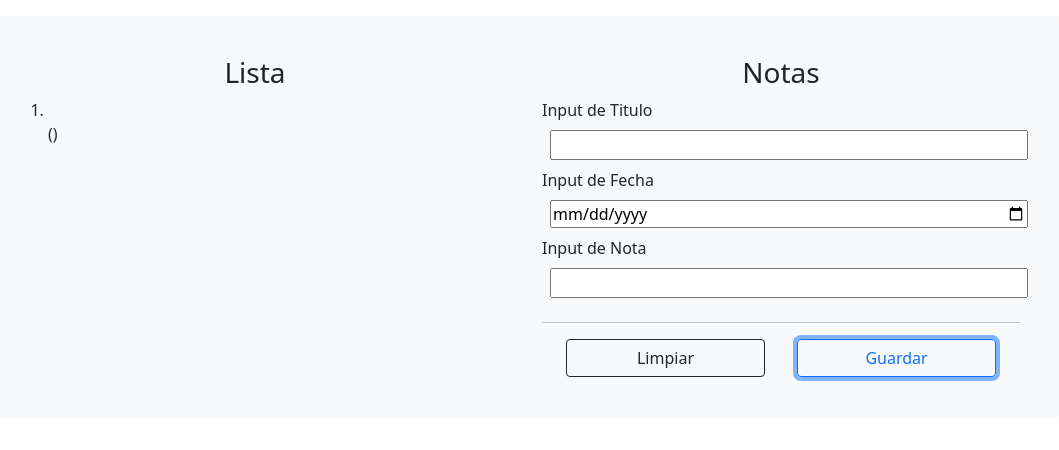
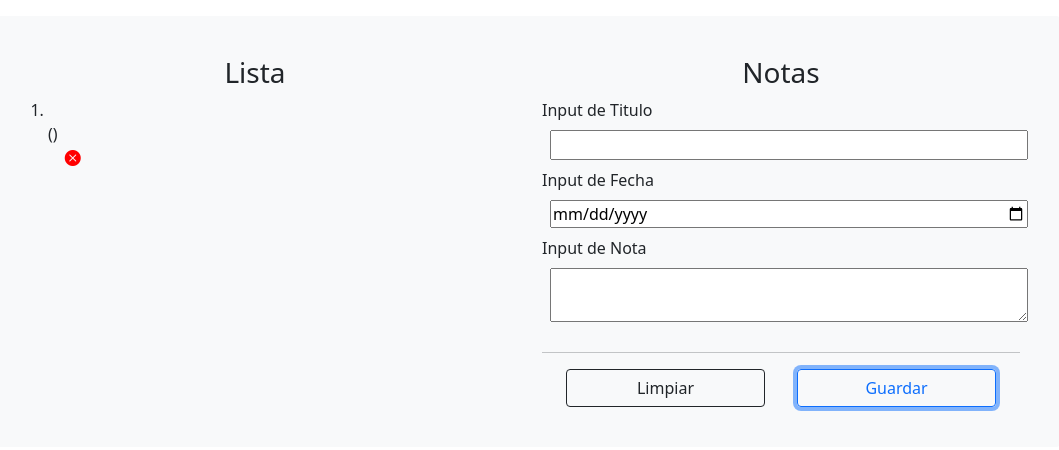
Before and after one commit to Vanesa1835/notas, a React (Create React App) app: page / in a window 1280 px wide. Both pictures are taken after a click on the button "Guardar". Shown: the top 450 px of the page, without its empty margins (122-1181 px from the left). Built offline with nearby package versions, Linux system fonts and the light colour scheme.

Commit message:
actualizacion

```diff
--- a/public/index.html
+++ b/public/index.html
@@ -25,7 +25,7 @@
       Learn how to configure a non-root public URL by running `npm run build`.
     -->
     <link href="https://cdn.jsdelivr.net/npm/bootstrap@5.1.3/dist/css/bootstrap.min.css" rel="stylesheet" integrity="sha384-1BmE4kWBq78iYhFldvKuhfTAU6auU8tT94WrHftjDbrCEXSU1oBoqyl2QvZ6jIW3" crossorigin="anonymous">
-
+    <link rel="stylesheet" href="https://cdn.jsdelivr.net/npm/bootstrap-icons@1.8.1/font/bootstrap-icons.css">
 
     <title>Notas app</title>
   </head>
--- a/src/App.jsx
+++ b/src/App.jsx
@@ -6,6 +6,9 @@
     fecha: "",
     nota: "",
   });
+
+  const initialState = JSON.parse(localStorage.getItem("notas")) ||[];
+  const [notas,setNotas] = useState(initialState);
 
   const handleInputChange = (event) => {
     // setInputState({
@@ -29,12 +32,26 @@
   };
 
 
-  let Arreglonota = JSON.parse(localStorage.getItem("notas")) ||[];
+
 
   const handleClickGuardar = () => {
-    Arreglonota.push(inputState);
-    localStorage.setItem("notas", JSON.stringify(Arreglonota));
+    setNotas([...notas, inputState]);
+    localStorage.setItem("notas", JSON.stringify(notas));
     handleResetChange();
+  };
+
+  const handleBorrarNota = (index) => {
+    const nuevoArreglo = [];
+
+    notas.forEach ((nota, i) => {
+      if ( index !== i ){
+
+         nuevoArreglo.push(nota)
+      }
+
+    });
+    localStorage.setItem("notas", JSON.stringify(nuevoArreglo));
+    setNotas([...nuevoArreglo]);
   };
 
   return (
@@ -43,18 +60,28 @@
         <div className="col p-4">
           <h3 className="text-center">Lista</h3>
           {
-            Arreglonota.length === 0 &&
+            notas.length === 0 &&
             "Al momento no tienes notas guardadas.  Puedes crear una en el formulario"
              }
             {
-              Arreglonota.length !== 0 && (
+              notas.length !== 0 && (
 
                   <ol>
-                  {Arreglonota.map((item) => {
+                  {notas.map((item, index) => {
                 return(
-                  <li>
+                  <li key={index}>
                     {item.titulo} <br></br> ({item.fecha}) <br></br>
-                  {item.nota}
+                  {item.nota} &nbsp;&nbsp;&nbsp;&nbsp;
+                  <i
+                  className="bi-x-circle-fill"
+                  onClick={() => handleBorrarNota(index)}
+                  style={{color: "red",
+                  fontSize: "1rem",
+                  cursor: "pointer",
+                }}
+                  ></i>
+
+
 
                   </li>
                   )
@@ -99,9 +126,8 @@
           <br />
           <label style={{ width: "100%" }} htmlFor="nota">
             Input de Nota
-            <input
+            <textarea
               className="m-2"
-              type="text"
               id="nota"
               name="nota"
               onChange={handleInputChange}
```
